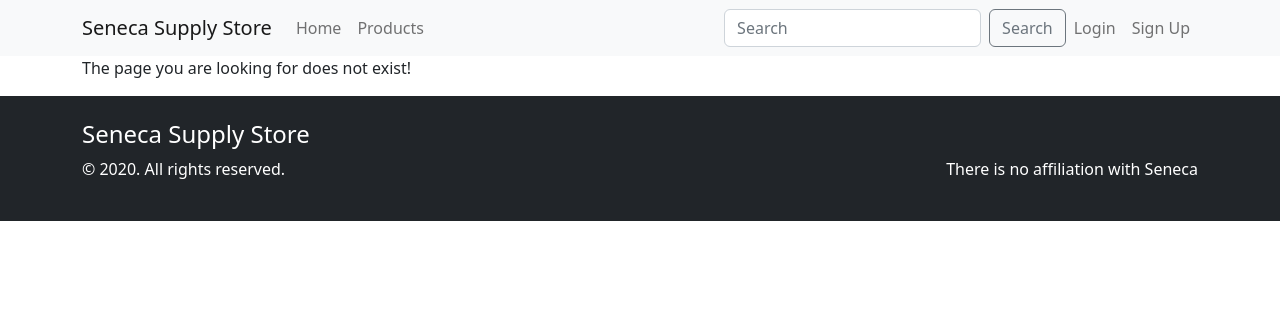
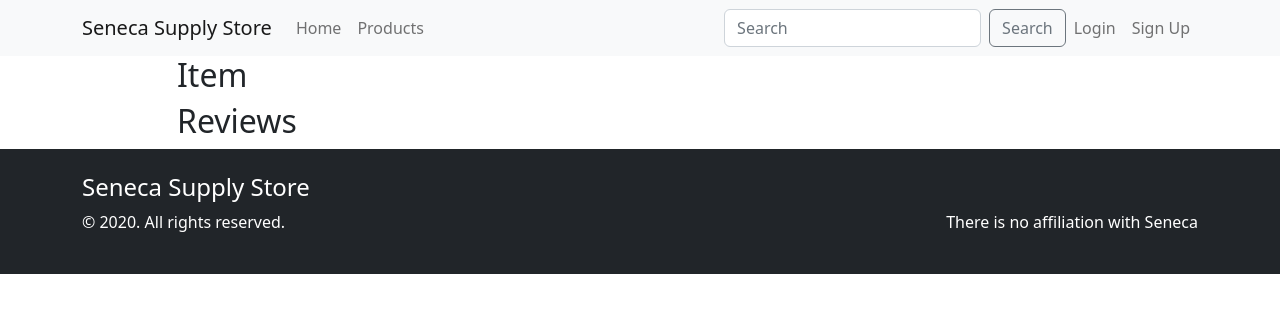
Before and after one commit to ElusoryPaths/SSS-Frontend, an Angular app: page /product/1 in a window 1280 px wide. Shown: the top 312 px of the page. Built offline with nearby package versions, Linux system fonts and the light colour scheme; no server answers.

Commit message:
initial product page

```diff
--- a/src/app/app-routing.module.ts
+++ b/src/app/app-routing.module.ts
@@ -4,6 +4,7 @@ import { AuthGuardService } from './auth-guard.service';
 import { HomeComponent } from './home/home.component';
 import { LoginComponent } from './login/login.component';
 import { PageNotFoundComponent } from './page-not-found/page-not-found.component';
+import { ProductPageComponent } from './product-page/product-page.component';
 import { ProfileComponent } from './profile/profile.component';
 import { RegisterComponent } from './register/register.component';
 
@@ -12,6 +13,7 @@ const routes: Routes = [
   { path: "", redirectTo: "home", pathMatch: 'full' },
   { path: "login", component: LoginComponent },
   { path: "register", component: RegisterComponent },
+  { path: "product/:id", component: ProductPageComponent },
   { path: "profile", component: ProfileComponent, canActivate: [AuthGuardService] },
   { path: "**", component: PageNotFoundComponent }
 ];
--- a/src/app/app.module.ts
+++ b/src/app/app.module.ts
@@ -17,6 +17,7 @@ import { RegisterComponent } from './register/register.component';
 import { ProductCardComponent } from './product-card/product-card.component';
 import { CarouselComponent } from './carousel/carousel.component';
 import { PagingComponent } from './paging/paging.component';
+import { ProductPageComponent } from './product-page/product-page.component';
 
 @NgModule({
   declarations: [
@@ -30,7 +31,8 @@ import { PagingComponent } from './paging/paging.component';
     RegisterComponent,
     ProductCardComponent,
     CarouselComponent,
-    PagingComponent
+    PagingComponent,
+    ProductPageComponent
   ],
   imports: [
     BrowserModule,
--- a/src/app/login/login.component.ts
+++ b/src/app/login/login.component.ts
@@ -26,7 +26,6 @@ export class LoginComponent implements OnInit, OnDestroy {
   }
 
   onSubmit(f: NgForm): void {
-
     this.querySub.push(this.auth.login(this.user).subscribe(
       (success) => {
         this.auth.setToken(success.token);
--- /dev/null
+++ b/src/app/product-page/product-page.component.html
@@ -0,0 +1,21 @@
+
+<section class="product">
+    <div class="container">
+        <div class="row d-flex align-items-stretch">
+            <div class="col-lg-10 mx-auto">
+                <h2>Item</h2>
+
+            </div>
+        </div>
+    </div>
+
+    <div class="container">
+        <div class="row d-flex align-items-stretch">
+            <div class="col-lg-10 mx-auto">
+                <h2>Reviews</h2>
+
+            </div>
+        </div>
+    </div>
+
+</section>
--- /dev/null
+++ b/src/app/product-page/product-page.component.ts
@@ -0,0 +1,38 @@
+import { Component, OnInit, OnDestroy } from '@angular/core';
+import { ActivatedRoute, ParamMap } from '@angular/router'
+import { Subscription } from 'rxjs';
+import Product from '../Product';
+import { ProductService } from '../product.service';
+@Component({
+  selector: 'app-product-page',
+  templateUrl: './product-page.component.html',
+  styleUrls: ['./product-page.component.css']
+})
+export class ProductPageComponent implements OnInit, OnDestroy {
+
+  querySub: Subscription[] = [];
+
+  id: string | null = "";
+  product!: Product;
+
+  constructor(private route: ActivatedRoute, private productServ: ProductService) { }
+
+  ngOnDestroy(): void {
+    this.querySub.forEach((subscription) => subscription.unsubscribe());
+  }
+
+  ngOnInit(): void {
+    this.querySub.push(
+      this.route.paramMap.subscribe((params: ParamMap) => {
+        this.id = params.get('id')
+      })
+    )
+    if (this.id) {
+      this.querySub.push(
+        this.productServ.getProductById(this.id).subscribe((prod: Product) => {
+          this.product = prod;
+        })
+      )
+    }
+  }
+}
--- a/src/app/product.service.ts
+++ b/src/app/product.service.ts
@@ -13,4 +13,8 @@ export class ProductService {
   public getRecentProducts(): Observable<any> {
     return this.http.get<Array<Product>>(`${this.apiUrl}/products/recent`)
   }
+
+  public getProductById(id: string): Observable<any> {
+    return this.http.get<Product>(`${this.apiUrl}/product/${id}`)
+  }
 }
```
Also changed, not shown: src/app/product-page/product-page.component.css (added), 1 other file (tests, documents, lock files or other folders).
